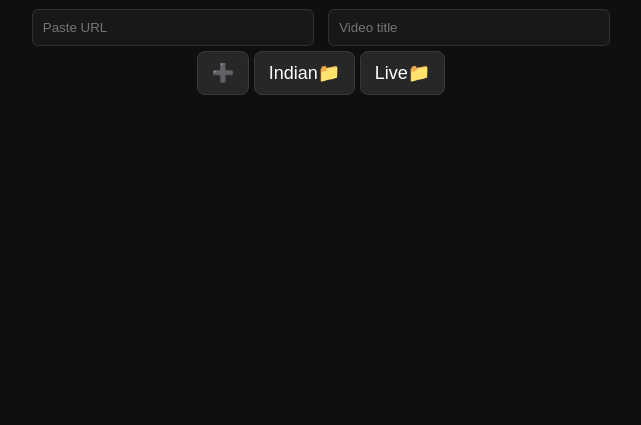
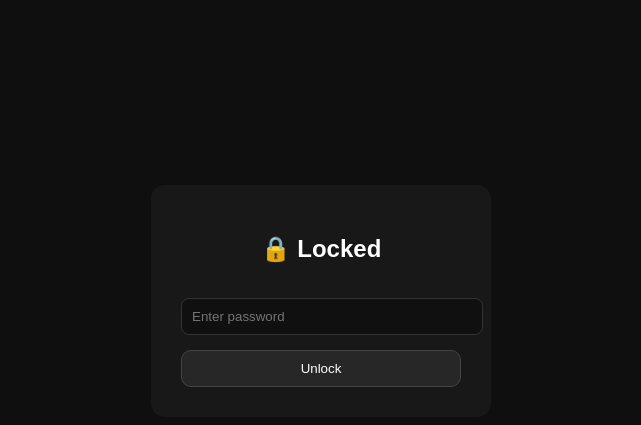
Before and after one commit to bftvx/c, a plain HTML site: page index.html in a window 1280 px wide. Shown: the part 99-524 px from the top of the page, without its empty margins (319-960 px from the left). Drawn offline with Linux system fonts and the light colour scheme; no server answers.

Commit message:
Update index.html

```diff
--- a/index.html
+++ b/index.html
@@ -5,7 +5,44 @@
 <title>My Video Library</title>
 
 <style>
-/* (same CSS as you already have — unchanged) */
+/* ===== LOCK SCREEN ===== */
+#lockScreen {
+  position: fixed;
+  inset: 0;
+  background: #0f0f0f;
+  display: flex;
+  align-items: center;
+  justify-content: center;
+  z-index: 9999;
+}
+#lockBox {
+  background: #181818;
+  padding: 30px;
+  border-radius: 14px;
+  text-align: center;
+  width: 280px;
+}
+#lockBox input {
+  width: 100%;
+  padding: 10px;
+  margin-top: 15px;
+  background: #101010;
+  color: white;
+  border: 1px solid #333;
+  border-radius: 8px;
+}
+#lockBox button {
+  margin-top: 15px;
+  width: 100%;
+  padding: 10px;
+  background: #272727;
+  color: white;
+  border: 1px solid #444;
+  border-radius: 10px;
+  cursor: pointer;
+}
+
+/* ===== YOUR ORIGINAL CSS ===== */
 body {
   font-family: Arial, sans-serif;
   background: #0f0f0f;
@@ -62,6 +99,15 @@ iframe {
 
 <body>
 
+<!-- 🔒 LOCK SCREEN -->
+<div id="lockScreen">
+  <div id="lockBox">
+    <h2>🔒 Locked</h2>
+    <input id="pagePassword" type="password" placeholder="Enter password">
+    <button onclick="unlock()">Unlock</button>
+  </div>
+</div>
+
 <h1>Home Collection</h1>
 
 <div class="top-bar">
@@ -76,16 +122,35 @@ iframe {
 <div class="video-grid" id="videoGrid"></div>
 
 <script>
+/* 🔐 PASSWORD CONFIG */
+const PAGE_PASSWORD = "12345";
+
+/* API CONFIG */
 const API_URL = "https://script.google.com/macros/s/AKfycbwFaVWJ951P00JWxU4Lyok20Q5Guw2E2W32LjXjUAr3oBPdqHj7PCtdW6SkAm3aGVKT/exec";
 const DELETE_PASSWORD = "00000";
 const COLLECTION = "home";
 
-function goSecond() {
-  window.location.href = "second.html";
+/* LOCK LOGIC */
+function unlock() {
+  if (pagePassword.value === PAGE_PASSWORD) {
+    sessionStorage.setItem("unlocked", "yes");
+    document.getElementById("lockScreen").style.display = "none";
+    loadVideos();
+  } else {
+    alert("Wrong password");
+  }
 }
-function goSecond1() {
-  window.location.href = "Third.html";
+
+if (sessionStorage.getItem("unlocked") === "yes") {
+  document.getElementById("lockScreen").style.display = "none";
+  loadVideos();
 }
+
+/* NAV */
+function goSecond() { window.location.href = "second.html"; }
+function goSecond1() { window.location.href = "Third.html"; }
+
+/* CORE */
 async function addVideo() {
   if (!videoUrl.value.trim()) return alert("Paste a URL");
   await fetch(API_URL, {
@@ -96,7 +161,8 @@ async function addVideo() {
       collection:COLLECTION
     })
   });
-  videoUrl.value=""; videoTitle.value="";
+  videoUrl.value="";
+  videoTitle.value="";
   loadVideos();
 }
 
@@ -150,8 +216,7 @@ function edit(el,url){
   i.focus();
   i.onblur=()=>{ renameTitle(url,i.value); loadVideos(); };
 }
+</script>
 
-loadVideos();
-</script>
 </body>
 </html>
```
